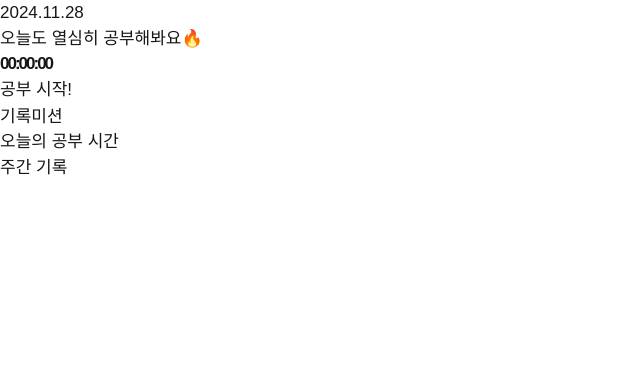
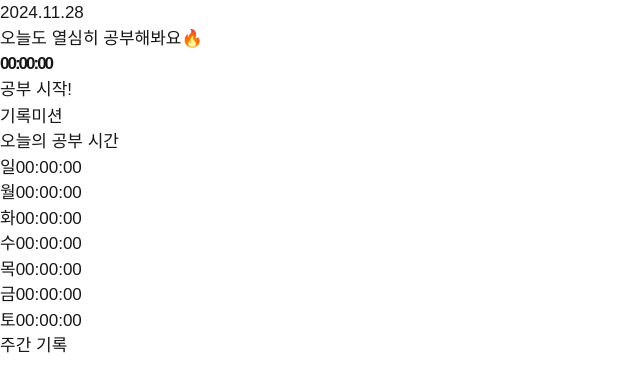
Before and after one commit to lse-7660/studyapp, a Next.js app: page / in a window 1280 px wide. Shown: the top 392 px of the page, without its empty margins (0-640 px from the left). Built offline with nearby package versions, Linux system fonts and the light colour scheme; a web font is replaced by a local one.

Commit message:
스탑워치 시간 로컬 스토리지 저장 / 기록 탭에 불러오기

```diff
--- a/src/components/Stopwatch.jsx
+++ b/src/components/Stopwatch.jsx
@@ -6,19 +6,23 @@ import React from 'react';
 // Stopwatch.jsx
 
 const Stopwatch = () => {
-    const { state, dispatch, formatStopwatch } = useStopwatch();
+    const { state, dispatch, formatStopwatch, handleStopSave } = useStopwatch();
+    const handleStop = () => {
+        if (state.isRunning) {
+            dispatch({ type: 'STOP' });
+            handleStopSave(state.time);
+        } else {
+            dispatch({ type: 'START' });
+        }
+    };
+
     const btnStyle = 'flex justify-center py-3 rounded-lg w-72 bg-white active:bg-gray-300';
 
     return (
         <div className="flex flex-col gap-5 items-center my-5">
             <h2 className="number-style text-7xl">{formatStopwatch(state.time)}</h2>
             <div className="flex flex-row gap-5">
-                <button
-                    onClick={() => {
-                        state.isRunning ? dispatch({ type: 'STOP' }) : dispatch({ type: 'START' });
-                    }}
-                    className={btnStyle}
-                >
+                <button onClick={handleStop} className={btnStyle}>
                     {state.isRunning ? '공부 끝!' : '공부 시작!'}
                 </button>
             </div>
--- a/src/components/WeeklyTab.jsx
+++ b/src/components/WeeklyTab.jsx
@@ -1,12 +1,22 @@
 import React from 'react';
 import Container from './layout/Container';
+import { useStopwatch } from '@/contexts/stopwatchContext';
 
 // WeeklyTab.jsx
 
 const WeeklyTab = () => {
+    const { weeklyData, formatStopwatch } = useStopwatch();
+
     return (
         <div>
-            <Container title="오늘의 공부 시간"></Container>
+            <Container title="오늘의 공부 시간">
+                {Object.entries(weeklyData).map(([day, time]) => (
+                    <li key={day}>
+                        <span>{day}</span>
+                        <span>{formatStopwatch(time)}</span>
+                    </li>
+                ))}
+            </Container>
             <Container title="주간 기록"></Container>
         </div>
     );
--- a/src/contexts/stopwatchContext.js
+++ b/src/contexts/stopwatchContext.js
@@ -1,11 +1,50 @@
 'use client';
 import { formatStopwatch, initialState, timerReducer } from '@/states/stopwatchReducer';
-import { createContext, useContext, useEffect, useReducer } from 'react';
+import { createContext, useContext, useEffect, useReducer, useState } from 'react';
+
+const LOCAL_STORORAGE_KEY = 'weeklyData';
 
 const StopwatchContext = createContext();
 
 export const StopwatchProvider = ({ children }) => {
     const [state, dispatch] = useReducer(timerReducer, initialState);
+
+    const getWeeklyData = () => {
+        const savedTime = localStorage.getItem(LOCAL_STORORAGE_KEY);
+        if (savedTime) {
+            return JSON.parse(savedTime);
+        }
+        return {
+            일: 0,
+            월: 0,
+            화: 0,
+            수: 0,
+            목: 0,
+            금: 0,
+            토: 0,
+        };
+    };
+
+    const [weeklyData, setWeeklyData] = useState(getWeeklyData());
+
+    const handleStopSave = (time) => {
+        const days = ['일', '월', '화', '수', '목', '금', '토'];
+        const currentDay = days[new Date().getDay()];
+
+        const updatedWeeklyData = {
+            ...weeklyData,
+            [currentDay]: weeklyData[currentDay] + time,
+        };
+        setWeeklyData(updatedWeeklyData);
+        localStorage.setItem(LOCAL_STORORAGE_KEY, JSON.stringify(updatedWeeklyData));
+    };
+
+    useEffect(() => {
+        const savedTime = localStorage.getItem(LOCAL_STORORAGE_KEY);
+        if (savedTime) {
+            setWeeklyData(JSON.parse(savedTime));
+        }
+    }, []);
 
     useEffect(() => {
         const myStopwatch = state.isRunning ? setInterval(() => dispatch({ type: 'TICK' }), 1000) : null;
@@ -14,7 +53,9 @@ export const StopwatchProvider = ({ children }) => {
     }, [state.isRunning]);
 
     return (
-        <StopwatchContext.Provider value={{ state, dispatch, formatStopwatch }}>{children}</StopwatchContext.Provider>
+        <StopwatchContext.Provider value={{ state, dispatch, formatStopwatch, weeklyData, handleStopSave }}>
+            {children}
+        </StopwatchContext.Provider>
     );
 };
 
```
